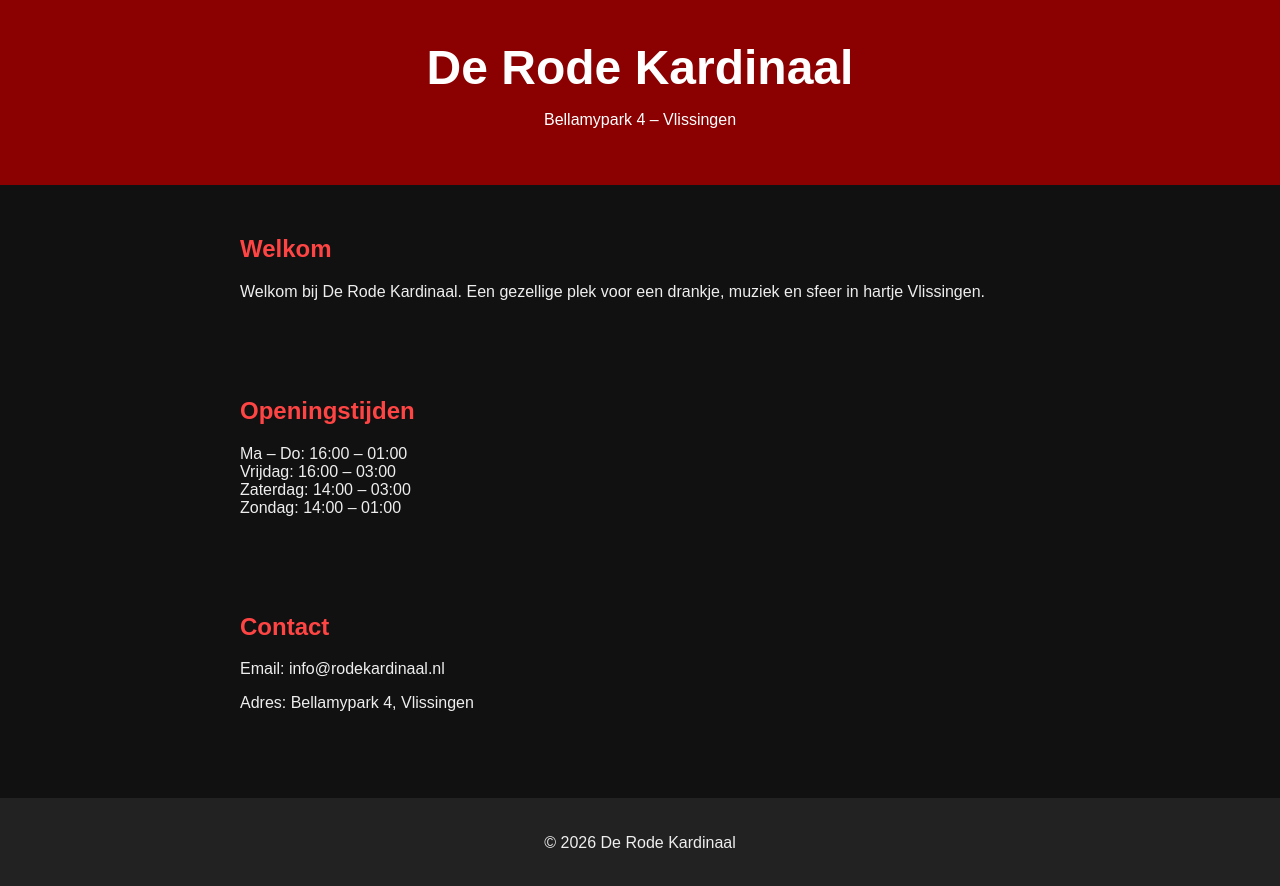
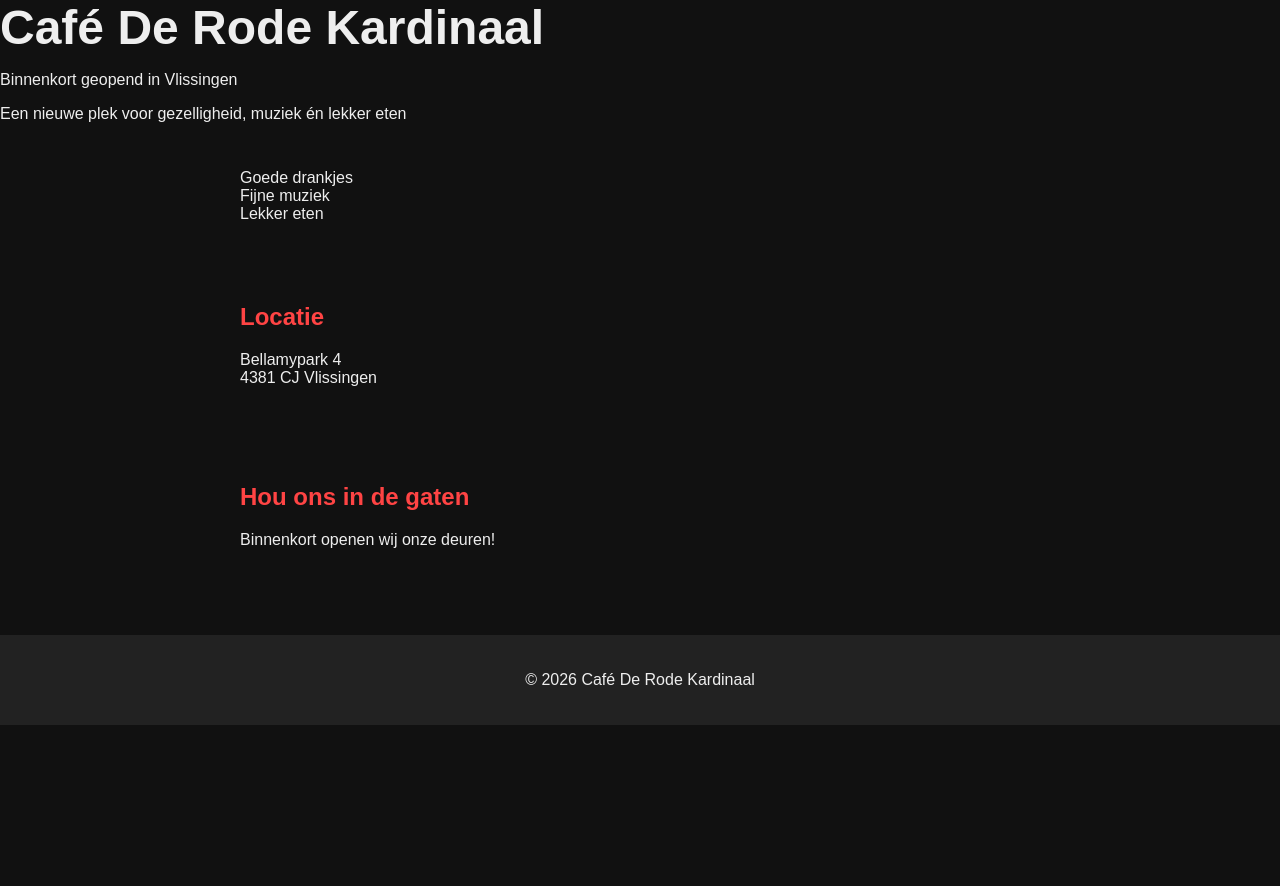
Before and after one commit to rodekardinaal/rodekardinaal.nl, a plain HTML site: page index.html in a window 1280 px wide. After the commit the page ends 800 px from the top, so only its background shows below. Drawn offline with Linux system fonts and the light colour scheme.

Commit message:
Update index.html

```diff
--- a/index.html
+++ b/index.html
@@ -3,39 +3,38 @@
 <head>
     <meta charset="UTF-8">
     <meta name="viewport" content="width=device-width, initial-scale=1.0">
-    <title>De Rode Kardinaal – Vlissingen</title>
+    <title>Café De Rode Kardinaal – Binnenkort geopend</title>
     <link rel="stylesheet" href="style.css">
 </head>
 <body>
 
-<header>
-    <h1>De Rode Kardinaal</h1>
-    <p>Bellamypark 4 – Vlissingen</p>
-</header>
+<div class="hero">
+    <div class="overlay"></div>
+    <div class="hero-content">
+        <h1>Café De Rode Kardinaal</h1>
+        <p class="subtitle">Binnenkort geopend in Vlissingen</p>
+        <p class="tagline">Een nieuwe plek voor gezelligheid, muziek én lekker eten</p>
+    </div>
+</div>
 
-<section class="intro">
-    <h2>Welkom</h2>
-    <p>Welkom bij De Rode Kardinaal. Een gezellige plek voor een drankje, muziek en sfeer in hartje Vlissingen.</p>
+<section class="features">
+    <div class="feature">Goede drankjes</div>
+    <div class="feature">Fijne muziek</div>
+    <div class="feature">Lekker eten</div>
 </section>
 
-<section class="info">
-    <h2>Openingstijden</h2>
-    <ul>
-        <li>Ma – Do: 16:00 – 01:00</li>
-        <li>Vrijdag: 16:00 – 03:00</li>
-        <li>Zaterdag: 14:00 – 03:00</li>
-        <li>Zondag: 14:00 – 01:00</li>
-    </ul>
+<section class="location">
+    <h2>Locatie</h2>
+    <p>Bellamypark 4<br>4381 CJ Vlissingen</p>
 </section>
 
-<section class="contact">
-    <h2>Contact</h2>
-    <p>Email: info@rodekardinaal.nl</p>
-    <p>Adres: Bellamypark 4, Vlissingen</p>
+<section class="announcement">
+    <h2>Hou ons in de gaten</h2>
+    <p>Binnenkort openen wij onze deuren!</p>
 </section>
 
 <footer>
-    <p>© 2026 De Rode Kardinaal</p>
+    <p>© 2026 Café De Rode Kardinaal</p>
 </footer>
 
 </body>
```
